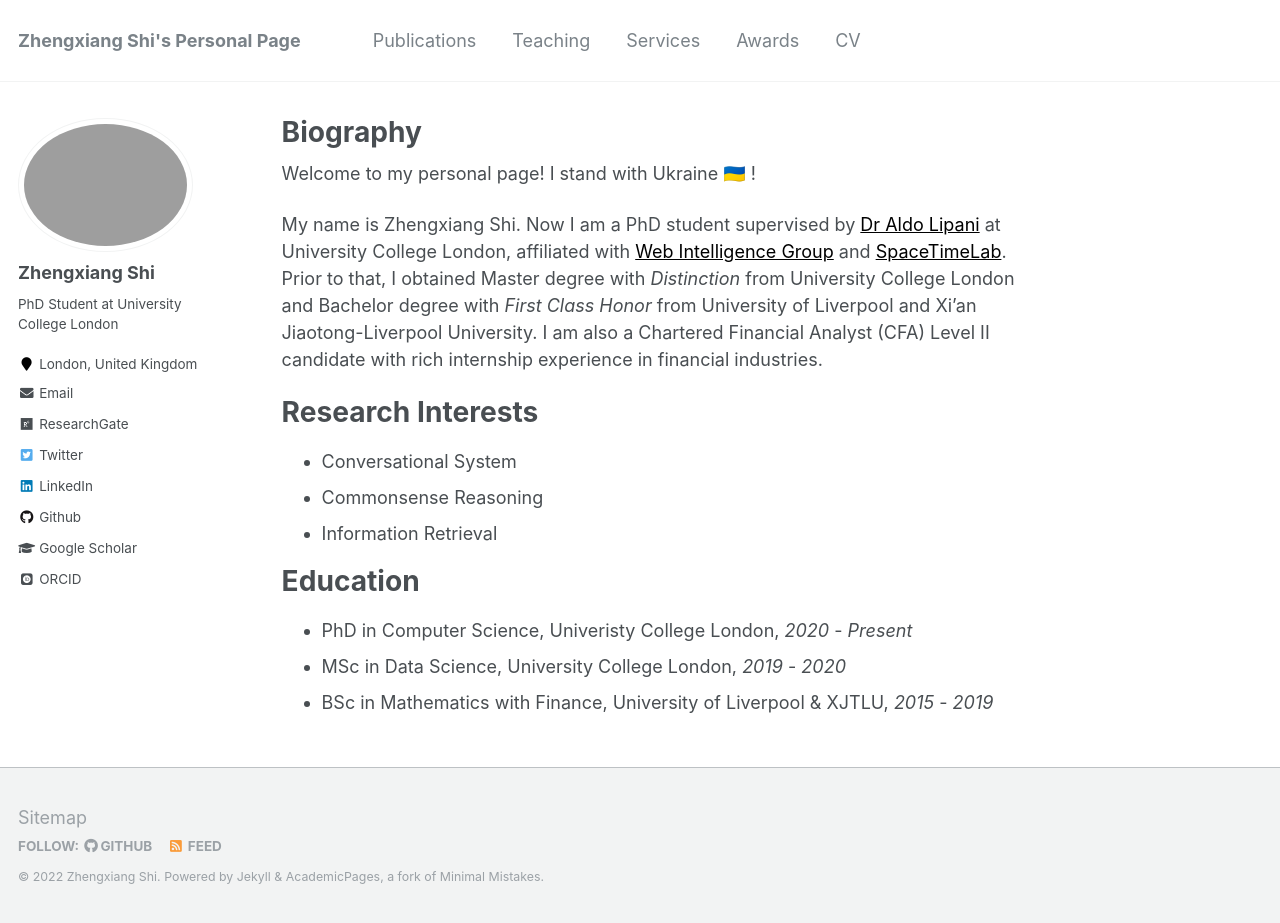
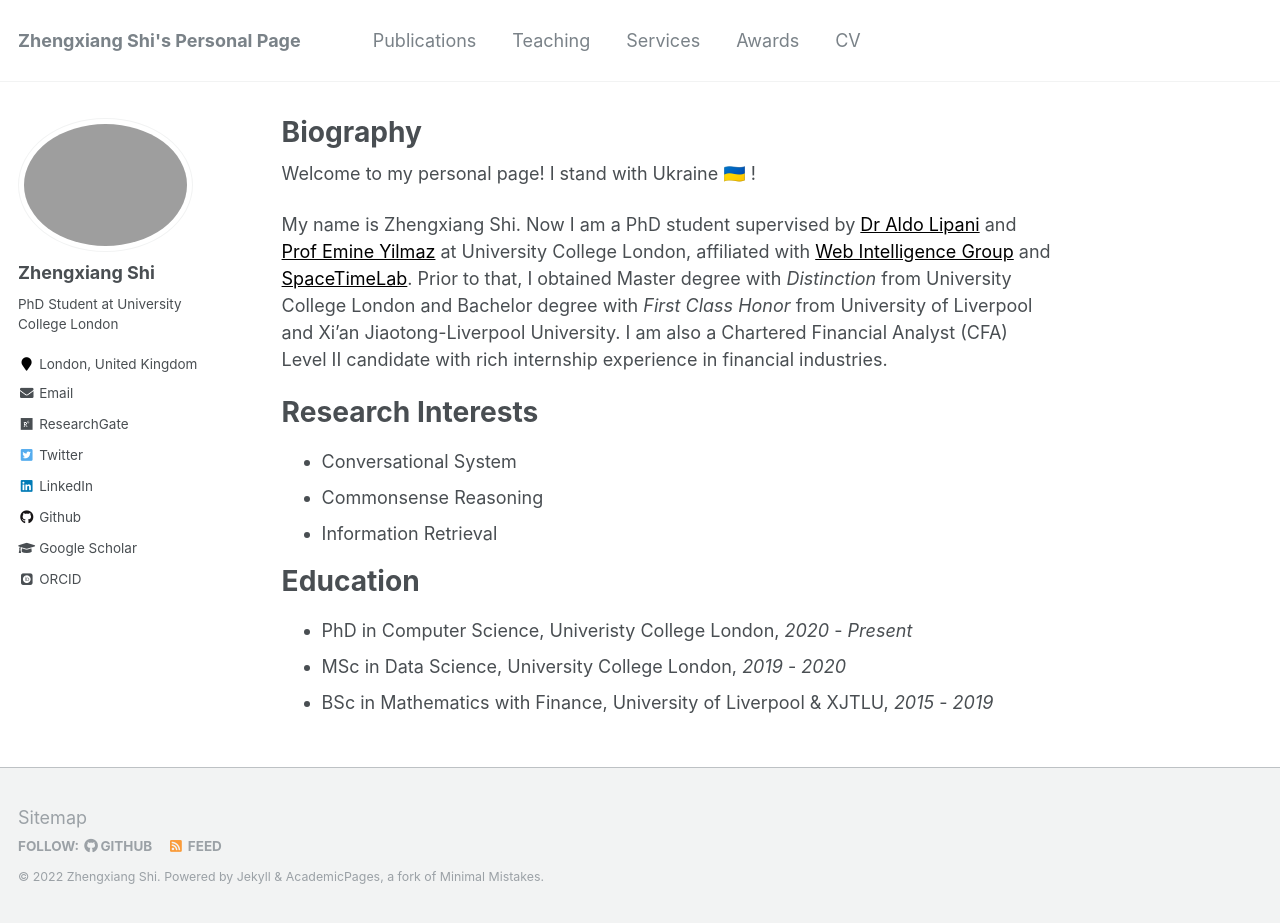
Before and after one commit to ZhengxiangShi/zhengxiangshi.github.io, a Jekyll site: the page built from _pages/about.md, in a window 1280 px wide and 923 px high. Built offline with Jekyll 4.4.1, drawn with Linux system fonts in a browser that asks for light colours; emoji names are drawn with the system emoji font; some web fonts are replaced.

Commit message:
feat: add supervisors

```diff
--- a/_pages/about.md
+++ b/_pages/about.md
@@ -11,7 +11,7 @@ redirect_from:
 <!-- ------ -->
 Welcome to my personal page! I stand with Ukraine :ukraine: !
 
-My name is Zhengxiang Shi. Now I am a PhD student supervised by <a href="https://aldolipani.com" style="color: black;">Dr Aldo Lipani</a> at University College London, affiliated with <a href="http://wi.cs.ucl.ac.uk" style="color: black;">Web Intelligence Group</a> and <a href="https://www.ucl.ac.uk/civil-environmental-geomatic-engineering/research/groups-centres-and-sections/spacetimelab" style="color: black;">SpaceTimeLab</a>. Prior to that, I obtained Master degree with *Distinction* from University College London and Bachelor degree with *First Class Honor* from University of Liverpool and Xi'an Jiaotong-Liverpool University. I am also a Chartered Financial Analyst (CFA) Level II candidate with rich internship experience in financial industries.
+My name is Zhengxiang Shi. Now I am a PhD student supervised by <a href="https://aldolipani.com" style="color: black;">Dr Aldo Lipani</a> and <a href="https://sites.google.com/site/emineyilmaz/" style="color: black;">Prof Emine Yilmaz</a> at University College London, affiliated with <a href="http://wi.cs.ucl.ac.uk" style="color: black;">Web Intelligence Group</a> and <a href="https://www.ucl.ac.uk/civil-environmental-geomatic-engineering/research/groups-centres-and-sections/spacetimelab" style="color: black;">SpaceTimeLab</a>. Prior to that, I obtained Master degree with *Distinction* from University College London and Bachelor degree with *First Class Honor* from University of Liverpool and Xi'an Jiaotong-Liverpool University. I am also a Chartered Financial Analyst (CFA) Level II candidate with rich internship experience in financial industries.
 
 <!-- My research interests lie in the area of machine learning, particularly in spatial reasoning over texts and conversational systems. Besides that, I am also working on the [2021 Amazon Alexa Prize TaskBot Challenge](https://www.amazon.science/academic-engagements/ten-university-teams-selected-to-participate-in-alexa-prize-taskbot-challenge) with [UCL Condita Team](http://wi.cs.ucl.ac.uk/index.php/2021/08/14/the-ucl-condita-team-selected-for-the-2021-alexa-prize-taskbot-challenge/). -->
 
```
